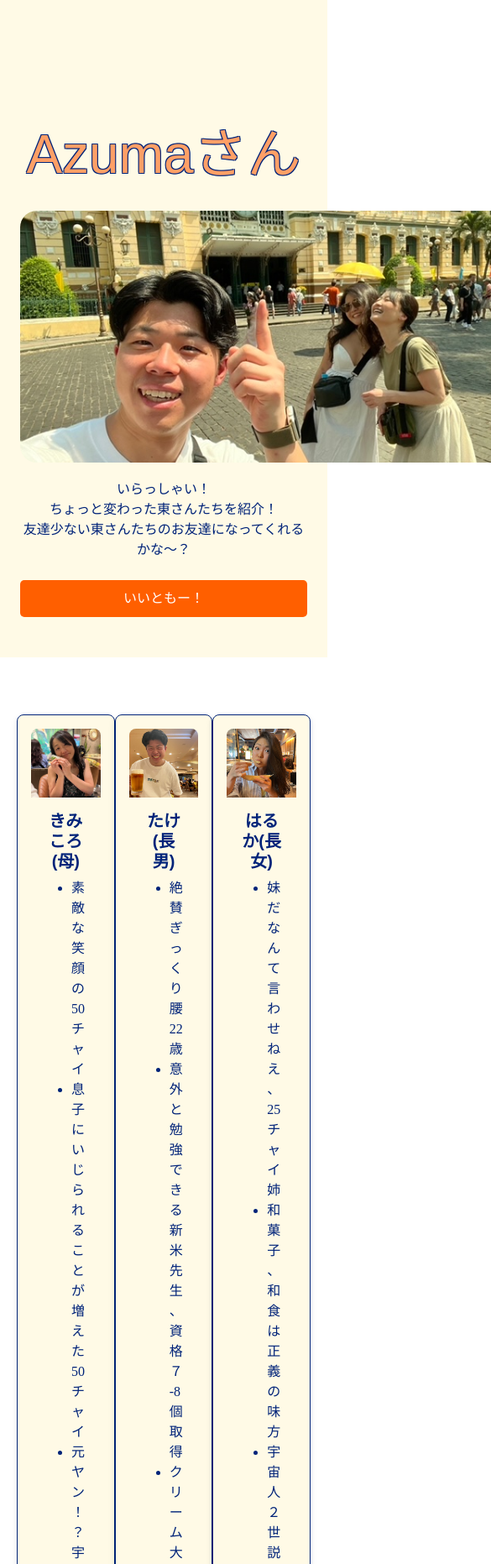
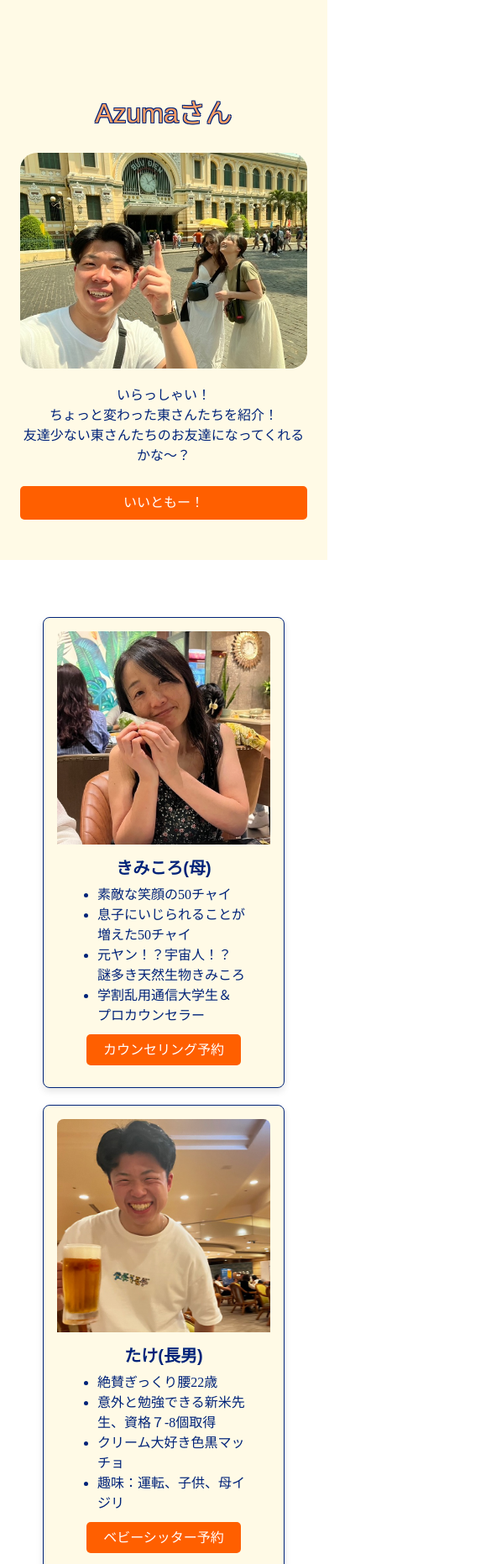
Before and after one commit to harukabianchi/harukabianchi.github.io, a plain HTML site: page index.html in a window 390 px wide. Shown: the top 1863 px of the page at 84% size, 585 px wide, since content can reach past the window. Drawn offline with nearby package versions, Linux system fonts and the light colour scheme; a web font is replaced by a local one.

Commit message:
responsive

```diff
--- a/style.css
+++ b/style.css
@@ -34,7 +34,6 @@
   border-radius: 20px;
   margin-bottom: 20px;
   margin-top: 20px;
-  border-color: #002379;
 }
 
 .card-container {
@@ -111,3 +110,38 @@
   padding: 32px;
   margin: 48px;
 }
+
+/* モバイル用のスタイル */
+@media (max-width: 768px) {
+  .mochiy-pop-one-regular {
+    font-size: 2rem;
+  }
+
+  .background {
+    padding-top: 20px;
+  }
+
+  .hover-button {
+    padding: 8px 16px;
+  }
+
+  .image-container {
+    width: 100%;
+    height: auto;
+  }
+
+  .card-container {
+    flex-direction: column;
+    align-items: center;
+  }
+
+  .card {
+    width: 90%;
+    margin-bottom: 20px;
+  }
+
+  .lead {
+    font-size: 14px;
+    padding: 20px;
+  }
+}
```
